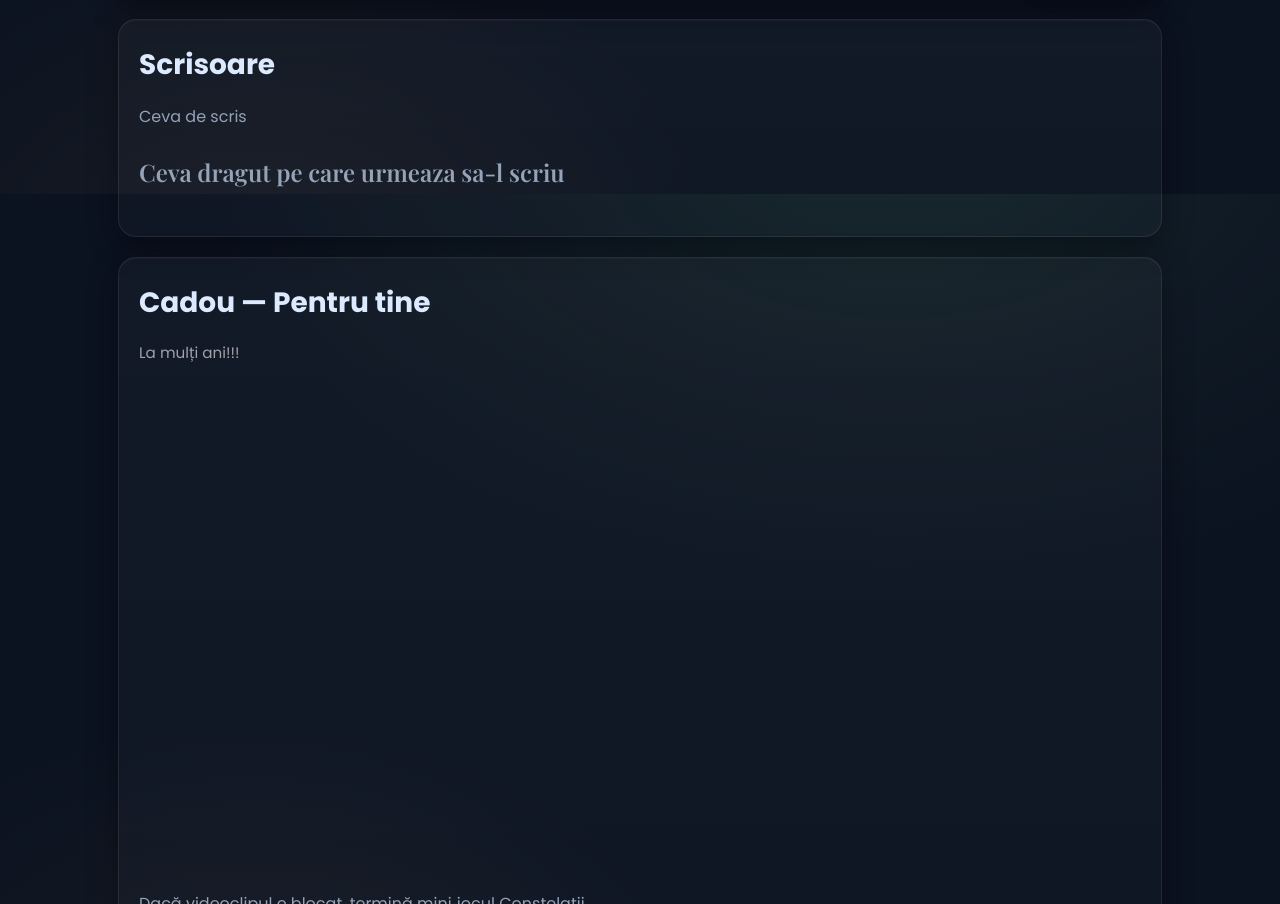
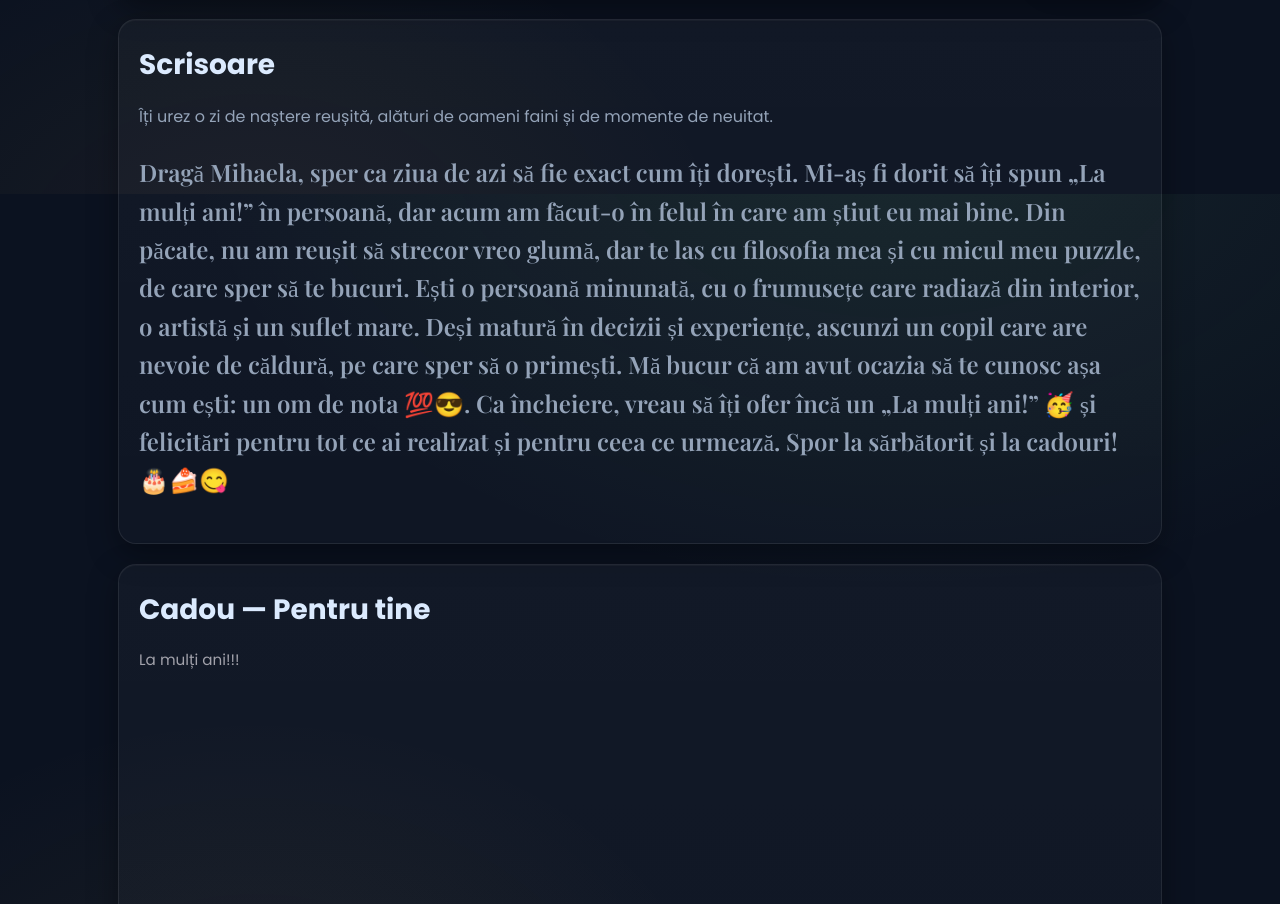
Before and after one commit to alexander0618/HappyBirthay, a plain HTML site: page indexStat.html in a window 1280 px wide. Shown: the part 1406-2310 px from the top of the page. Drawn offline with nearby package versions, Linux system fonts and the light colour scheme; a web font is replaced by a local one.

Commit message:
Update indexStat.html

```diff
--- a/indexStat.html
+++ b/indexStat.html
@@ -154,8 +154,10 @@
 
       <article class="card" id="letter">
         <h2>Scrisoare</h2>
-        <p>Ceva de scris</p>
-        <p class="quote">Ceva dragut pe care urmeaza sa-l scriu</p>
+        <p>Îți urez o zi de naștere reușită, alături de oameni faini și de momente de neuitat.</p>
+        <p class="quote">Dragă Mihaela, sper ca ziua de azi să fie exact cum îți dorești. Mi-aș fi dorit să îți spun „La mulți ani!” în persoană, dar acum am făcut-o în felul în care am știut eu mai bine. Din păcate, nu am reușit să strecor vreo glumă, dar te las cu filosofia mea și cu micul meu puzzle, de care sper să te bucuri.
+          Ești o persoană minunată, cu o frumusețe care radiază din interior, o artistă și un suflet mare. Deși matură în decizii și experiențe, ascunzi un copil care are nevoie de căldură, pe care sper să o primești. Mă bucur că am avut ocazia să te cunosc așa cum ești: un om de nota 💯😎.
+          Ca încheiere, vreau să îți ofer încă un „La mulți ani!” 🥳 și felicitări pentru tot ce ai realizat și pentru ceea ce urmează. Spor la sărbătorit și la cadouri! 🎂🍰😋</p>
       </article>
 
       <article class="card" id="video">
```
